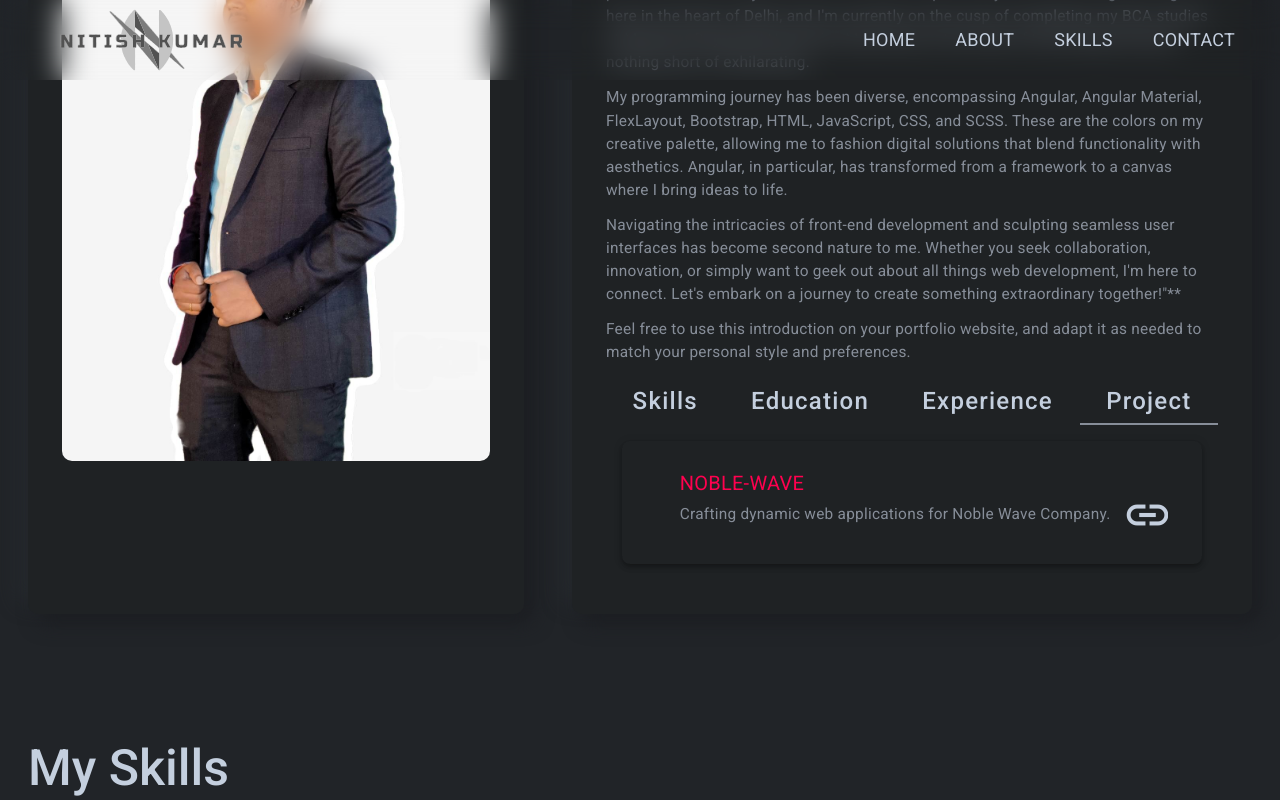
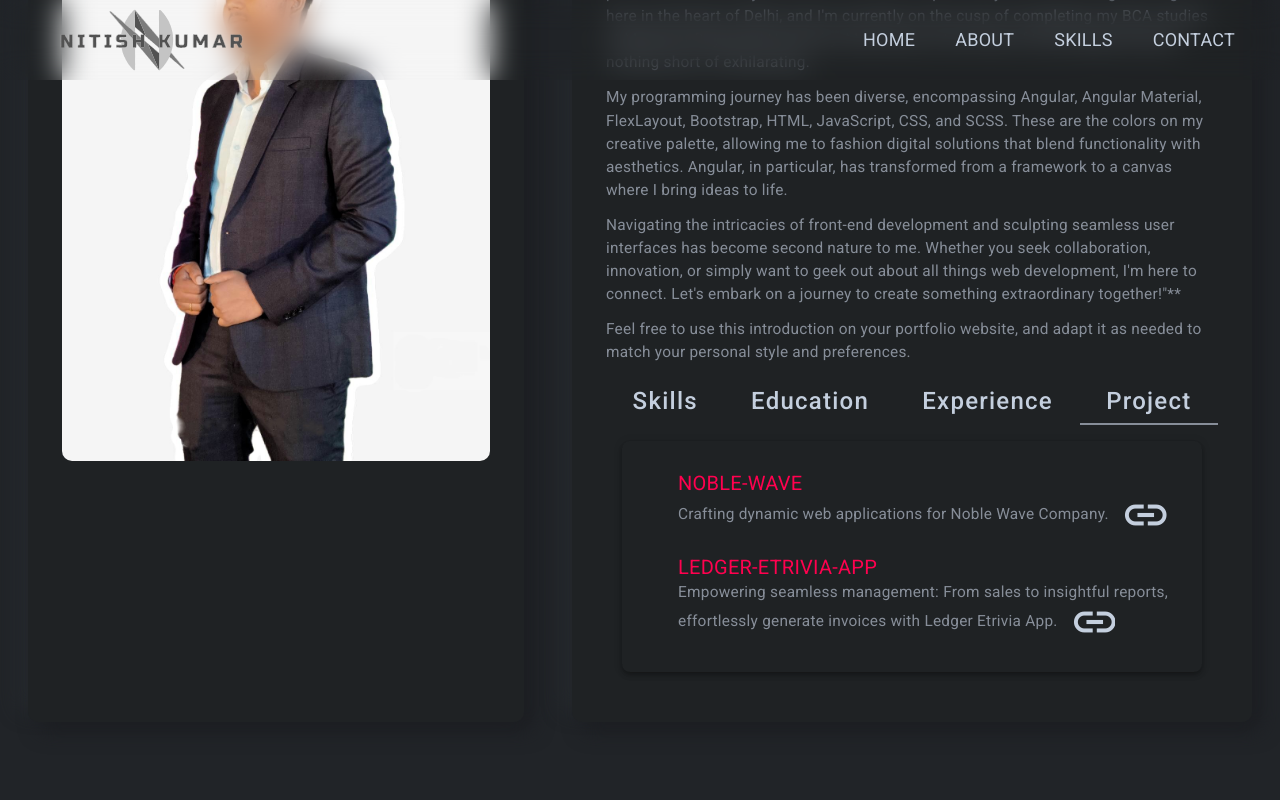
Before and after one commit to Nitish-Repo/Nitish-Repo.github.io, an Angular app: page / in a window 1280 px wide. Both pictures are taken after a click on the tab "Project". Shown: the part 1051-1851 px from the top of the page. Built offline with nearby package versions, Linux system fonts and the light colour scheme.

Commit message:
add content in project

```diff
--- a/src/app/intro/intro.component.html
+++ b/src/app/intro/intro.component.html
@@ -42,8 +42,8 @@
                     </p>
 
                     <div class="tab">
-                        <mat-tab-group >
-                            <mat-tab label="Skills" >
+                        <mat-tab-group>
+                            <mat-tab label="Skills">
                                 <div class="example-large-box mat-elevation-z4">
                                     <div class="tab-contents">
                                         <ul>
@@ -109,8 +109,17 @@
                                 <div class="example-large-box mat-elevation-z4">
                                     <div class="tab-contents">
                                         <ul>
-                                            <li><span>NOBLE-WAVE</span><br> Crafting dynamic web applications for Noble Wave Company.
+                                            <li><span>NOBLE-WAVE</span><br> Crafting dynamic web applications for Noble
+                                                Wave Company.
                                                 <a mat-button href="https://noble-wave.com/ " target="_blank">
+                                                    <mat-icon>link</mat-icon>
+                                                </a>
+                                            </li><br>
+                                            <li><span>LEDGER-ETRIVIA-APP</span><br> Empowering seamless management: From
+                                                sales to insightful reports, effortlessly generate invoices with Ledger
+                                                Etrivia App.
+                                                <a mat-button href="https://my-ledger.etrivia.app/product/ "
+                                                    target="_blank">
                                                     <mat-icon>link</mat-icon>
                                                 </a>
                                             </li>
```
